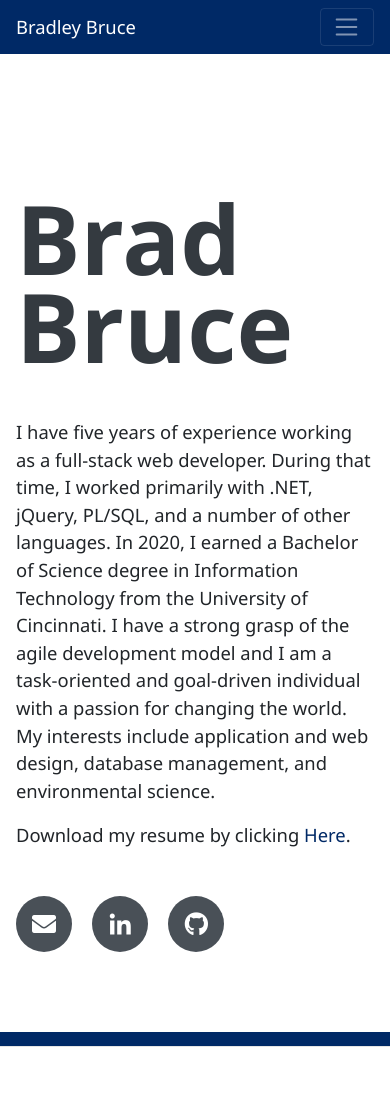
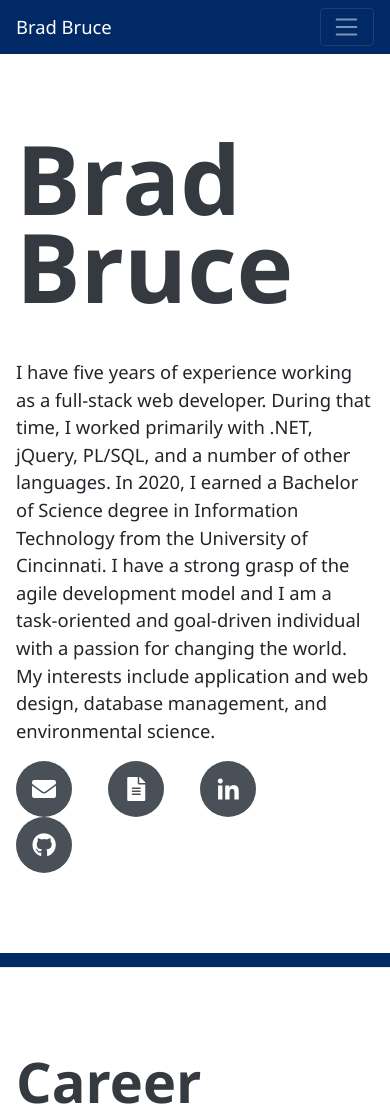
Before and after one commit to bradleyabruce/BradleyBruce.com, a plain HTML site: page index.html in a window 390 px wide. Shown: the top 1118 px of the page. Drawn offline with Linux system fonts and the light colour scheme; a web font is replaced by a local one.

Commit message:
small changes

```diff
--- a/css/resume.css
+++ b/css/resume.css
@@ -68,11 +68,7 @@ h3 {
   text-align: center;
   font-size: 1.5rem;
   line-height: 3.5rem;
-  margin-right: 1rem;
-}
-
-.social-icons a:last-child {
-  margin-right: 0;
+  margin-right: 2rem;
 }
 
 .social-icons a:hover {
--- a/index.html
+++ b/index.html
@@ -3,7 +3,7 @@
      <head>
           <meta charset="utf-8">
           <meta name="viewport" content="width=device-width, initial-scale=1, shrink-to-fit=no">
-          <title>Bradley Bruce</title>
+          <title>Brad Bruce</title>
 
           <!-- Bootstrap core CSS -->
           <link href="vendor/bootstrap/css/bootstrap.min.css" rel="stylesheet">
@@ -22,7 +22,7 @@
           <!-- Nav -->
           <nav class="navbar navbar-expand-md navbar-dark bg-primary fixed-top" id="sideNav">
                <a class="navbar-brand js-scroll-trigger" href="#page-top">
-                    <span class="d-block d-md-none">Bradley Bruce</span>
+                    <span class="d-block d-md-none">Brad Bruce</span>
                     <span class="d-none d-md-block">
                          <img class="img-fluid img-profile rounded-circle mx-auto mb-2" src="img/profile.jpg" alt="Profile Photo of Brad.">
                     </span>
@@ -58,18 +58,18 @@
           <div class="container-fluid p-0">
 
                <!-- About -->
-               <section class="resume-section p-3 p-md-5 d-flex d-column" style="margin-top: 60px;" id="about">
+               <section class="resume-section p-3 p-md-5 d-flex d-column" id="about">
                     <div class="my-auto">
                          <h1 class="mb-6">Brad Bruce</h1>
 
                          <p class="mt-5">I have five years of experience working as a full-stack web developer. During that time, I worked primarily with .NET, jQuery, PL/SQL, and a number of other languages. In 2020, I earned a Bachelor of Science degree in Information Technology from the University of Cincinnati. I have a strong grasp of the agile development model and I am a task-oriented and goal-driven individual with a passion for changing the world. My interests include application and web design, database management, and environmental science.</p>
 
-                         <p class="mb-5">Download my resume by clicking <a href="img/Resume.pdf" target="_blank">Here</a>.</p>
-
                          <div class="social-icons">
-                              <!-- <a href="mailto:bradleyabruce@outlook.com"> -->
                               <a href="mailto:bradleyabruce@outlook.com">
                                    <i class="fab fa fa-envelope"> </i>
+                              </a>
+                              <a href="img/Resume.pdf" target="_blank">
+                                   <i class="fab fa fa-file-alt"> </i>
                               </a>
                               <a href="https://www.linkedin.com/in/bradleyabruce" target="_blank">
                                    <i class="fab fa-linkedin-in"></i>
@@ -376,10 +376,10 @@
 
                <hr class="m-0">
 
-               <!--Awards and Certifications-->
+               <!--Awards and Certificates-->
                <section class="resume-section p-3 p-md-5 d-flex flex-column" id="awards">
                     <div class="my-auto">
-                         <h2 class="mb-5">Awards &amp; Certifications</h2>
+                         <h2 class="mb-5">Awards &amp; Certificates</h2>
                          <ul class="fa-ul mb-0">
 
                               <!-- Spot Check Award -->
```
